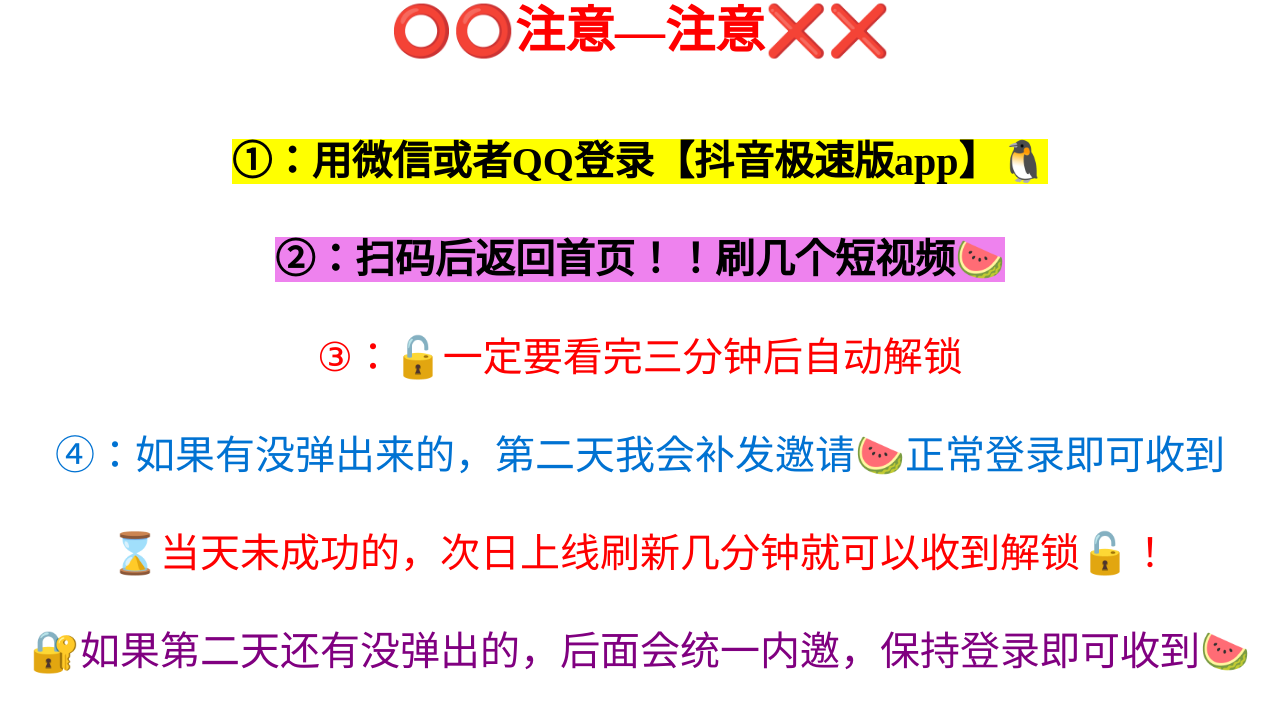
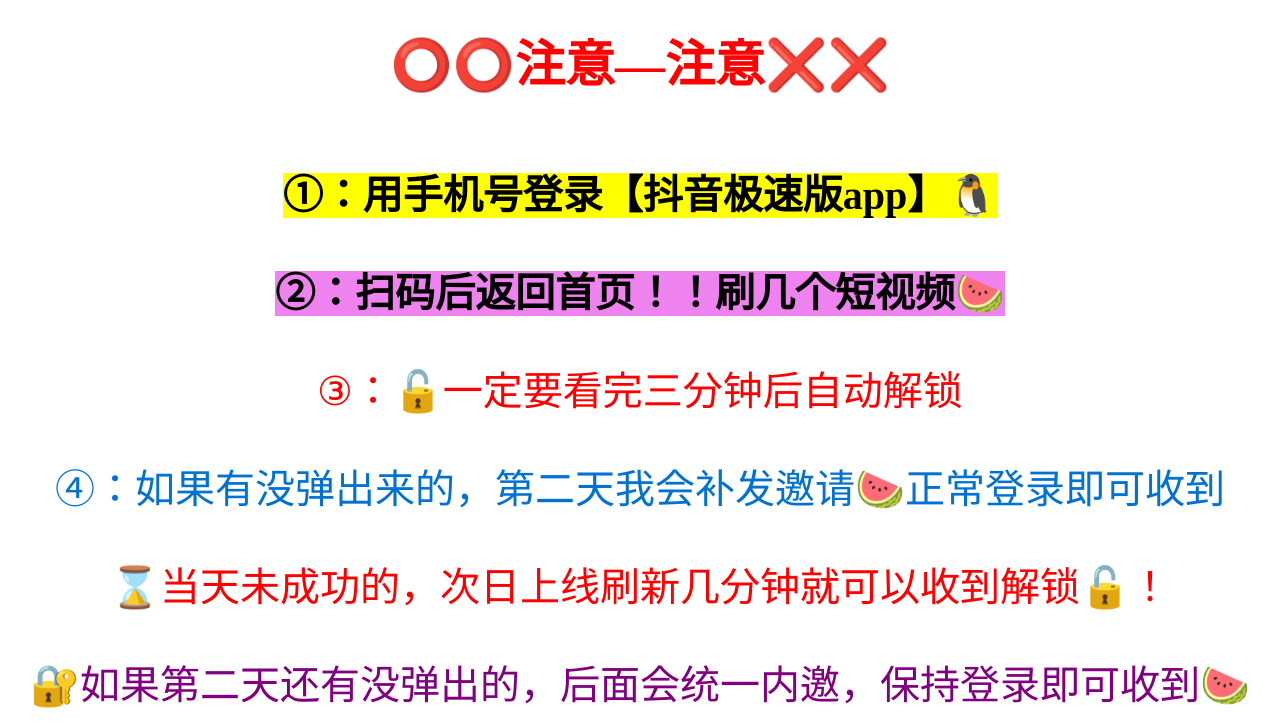
Before and after one commit to lxhguard/111.xq-wangyi.co, a plain HTML site: page index.html in a window 1280 px wide. Shown: the part 1852-2576 px from the top of the page. Drawn offline with Linux system fonts and the light colour scheme.

Commit message:
Update index.html

```diff
--- a/index.html
+++ b/index.html
@@ -110,6 +110,7 @@
             <font color=" red">
                 <font color="0072d2">
                     <font color="purple">
+                        /* 【抖音极速版】二维码，替换src后面的 */
                         <p id="p7"><img
                                 src="https://archive.biliimg.com/bfs/archive/4a88a1f1af749414b3a7a800492e2fa41282462c.png"
                                 alt="二维码图片">
@@ -118,7 +119,7 @@
                             <font color=" red">⭕⭕注意—注意❌❌</font>
                         </h4>
                         <font color=" red">
-                            <p id="p5"><strong style="background:yellow">①：用微信或者QQ登录【抖音极速版app】🐧</strong></p>
+                            <p id="p5"><strong style="background:yellow">①：用手机号登录【抖音极速版app】🐧</strong></p>
                             <p id="p5"><strong style="background:Violet">②：扫码后返回首页！！刷几个短视频🍉</strong></p>
                             <p id="p5">
                                 <font color="red">③：🔓一定要看完三分钟后自动解锁</font>
@@ -223,6 +224,7 @@
             <font color=" red">
                 <font color="0072d2">
                     <font color="purple">
+                        /* 【快手极速版】二维码，替换src后面的 */
                         <p id="p7"><img
                                 src="https://archive.biliimg.com/bfs/archive/4a88a1f1af749414b3a7a800492e2fa41282462c.png"
                                 alt="二维码图片">
```
